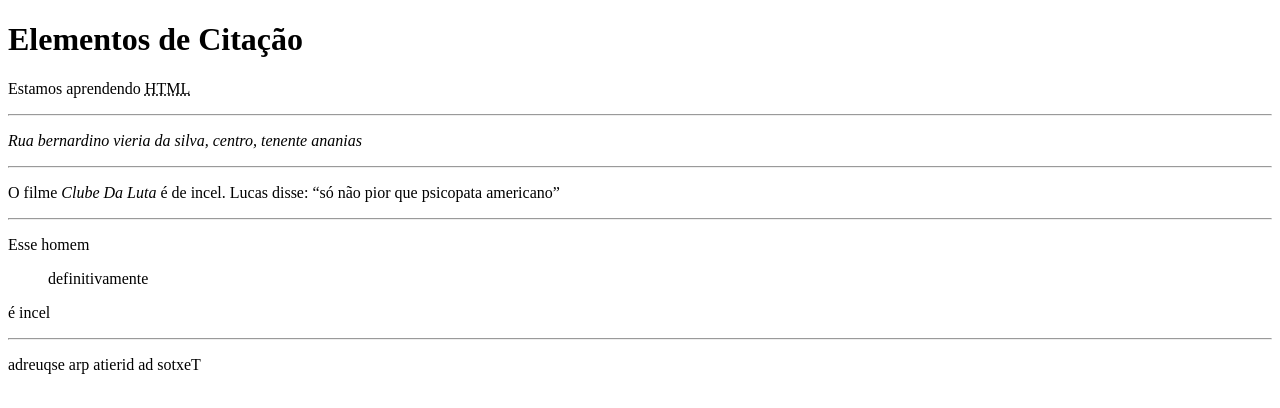
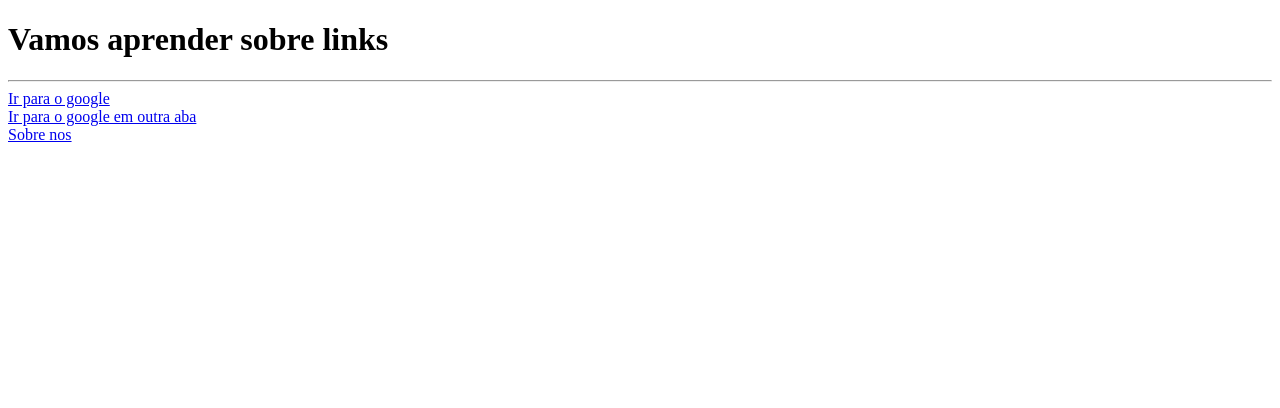
Before and after one commit to lleones/HTML-CSS, a plain HTML site: page sites/site1/index.html in a window 1280 px wide. Drawn offline with Linux system fonts and the light colour scheme.

Commit message:
hiperlinks

```diff
--- a/sites/site1/index.html
+++ b/sites/site1/index.html
@@ -13,19 +13,15 @@
 
 <body>
 
-    <h1>Elementos de Citação</h1>
-    <p>Estamos aprendendo <abbr title="Hyper Text Markup Lenguage">HTML</abbr> </p>
+    <!--Link absoluto-->
+    <h1>Vamos aprender sobre links</h1>
     <hr>
-    <p>
-    <address>Rua bernardino vieria da silva, centro, tenente ananias</address>
-    </p>
-    <hr>
-    <p>O filme <cite>Clube Da Luta</cite> é de incel. Lucas disse: <q>só não pior que psicopata americano</q></p>
-    <hr>
-    <p>Esse homem
-    <blockquote>definitivamente</blockquote> é incel</p>
-    <hr>
-    <p><bdo dir="rtl">Textos da direita pra esquerda</bdo></p>
+    <a href="https://google.com">Ir para o google</a><br>
+    <a href="https://google.com" target="_blank">Ir para o google em outra aba</a><br>
+
+    <!--Link Realtivo-->
+    <a href="sobre.html">Sobre nos</a>
+
 
 </body>
 
```
Also changed, not shown: sites/site1/sobre.html (added, +22 -0 lines).
